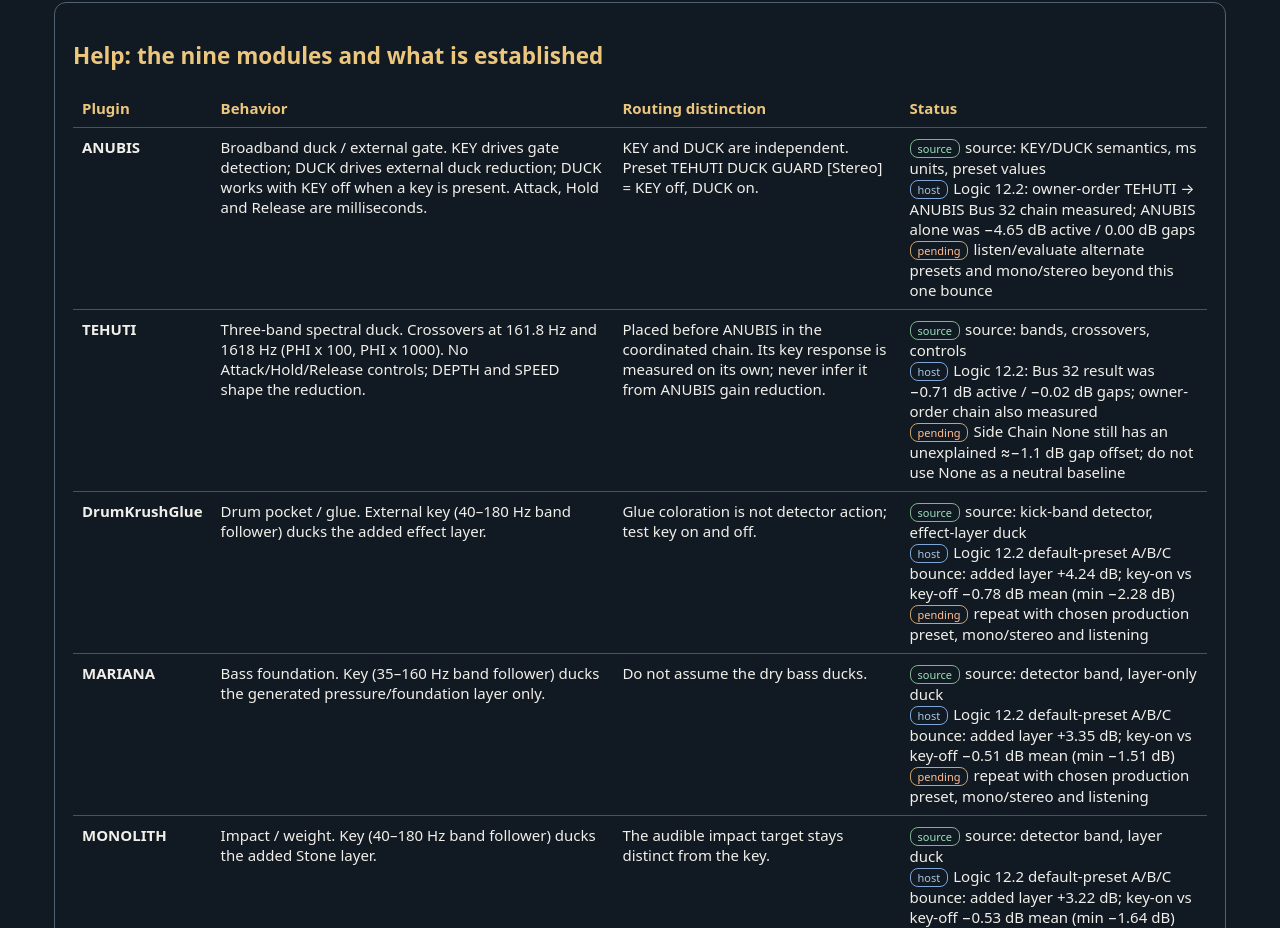
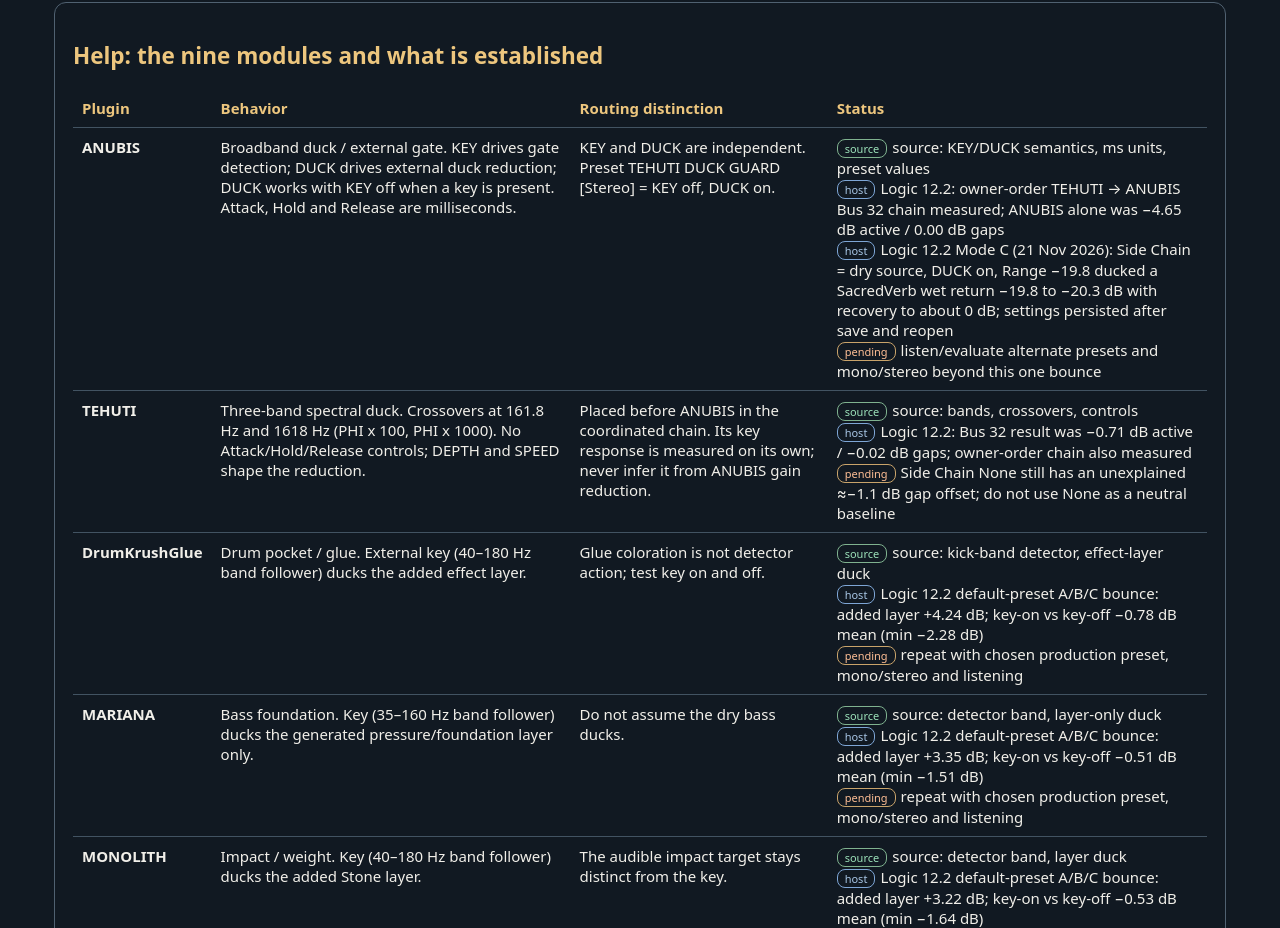
Before and after one commit to dihcoo/dih-routing, a plain HTML site: page dih_nine_plugin_router.html in a window 1280 px wide. Shown: the part 5918-6846 px from the top of the page. Drawn offline with Linux system fonts and the light colour scheme.

Commit message:
Router: ANUBIS module help now records the Mode C Logic 12.2 measurement
Co-Authored-By: Claude Sonnet 5.5 <noreply@anthropic.com>

```diff
--- a/dih_nine_plugin_router.html
+++ b/dih_nine_plugin_router.html
@@ -215,7 +215,7 @@ const PLUGINS=[
 {name:'NTRPL',purpose:'Rewrite-layer duck',target:'music',source:'vocal',type:'rewrite',on:false}
 ];
 const HELP={
-'ANUBIS':{behavior:'Broadband duck / external gate. KEY drives gate detection; DUCK drives external duck reduction; DUCK works with KEY off when a key is present. Attack, Hold and Release are milliseconds.',distinct:'KEY and DUCK are independent. Preset TEHUTI DUCK GUARD [Stereo] = KEY off, DUCK on.',status:[['src','source: KEY/DUCK semantics, ms units, preset values'],['host','Logic 12.2: owner-order TEHUTI → ANUBIS Bus 32 chain measured; ANUBIS alone was −4.65 dB active / 0.00 dB gaps'],['pend','listen/evaluate alternate presets and mono/stereo beyond this one bounce']]},
+'ANUBIS':{behavior:'Broadband duck / external gate. KEY drives gate detection; DUCK drives external duck reduction; DUCK works with KEY off when a key is present. Attack, Hold and Release are milliseconds.',distinct:'KEY and DUCK are independent. Preset TEHUTI DUCK GUARD [Stereo] = KEY off, DUCK on.',status:[['src','source: KEY/DUCK semantics, ms units, preset values'],['host','Logic 12.2: owner-order TEHUTI → ANUBIS Bus 32 chain measured; ANUBIS alone was −4.65 dB active / 0.00 dB gaps'],['host','Logic 12.2 Mode C (21 Nov 2026): Side Chain = dry source, DUCK on, Range −19.8 ducked a SacredVerb wet return −19.8 to −20.3 dB with recovery to about 0 dB; settings persisted after save and reopen'],['pend','listen/evaluate alternate presets and mono/stereo beyond this one bounce']]},
 'TEHUTI':{behavior:'Three-band spectral duck. Crossovers at 161.8 Hz and 1618 Hz (PHI x 100, PHI x 1000). No Attack/Hold/Release controls; DEPTH and SPEED shape the reduction.',distinct:'Placed before ANUBIS in the coordinated chain. Its key response is measured on its own; never infer it from ANUBIS gain reduction.',status:[['src','source: bands, crossovers, controls'],['host','Logic 12.2: Bus 32 result was −0.71 dB active / −0.02 dB gaps; owner-order chain also measured'],['pend','Side Chain None still has an unexplained ≈−1.1 dB gap offset; do not use None as a neutral baseline']]},
 'DrumKrushGlue':{behavior:'Drum pocket / glue. External key (40–180 Hz band follower) ducks the added effect layer.',distinct:'Glue coloration is not detector action; test key on and off.',status:[['src','source: kick-band detector, effect-layer duck'],['host','Logic 12.2 default-preset A/B/C bounce: added layer +4.24 dB; key-on vs key-off −0.78 dB mean (min −2.28 dB)'],['pend','repeat with chosen production preset, mono/stereo and listening']]},
 'MARIANA':{behavior:'Bass foundation. Key (35–160 Hz band follower) ducks the generated pressure/foundation layer only.',distinct:'Do not assume the dry bass ducks.',status:[['src','source: detector band, layer-only duck'],['host','Logic 12.2 default-preset A/B/C bounce: added layer +3.35 dB; key-on vs key-off −0.51 dB mean (min −1.51 dB)'],['pend','repeat with chosen production preset, mono/stereo and listening']]},
```
Also changed, not shown: index.html (+1 -1 lines).
